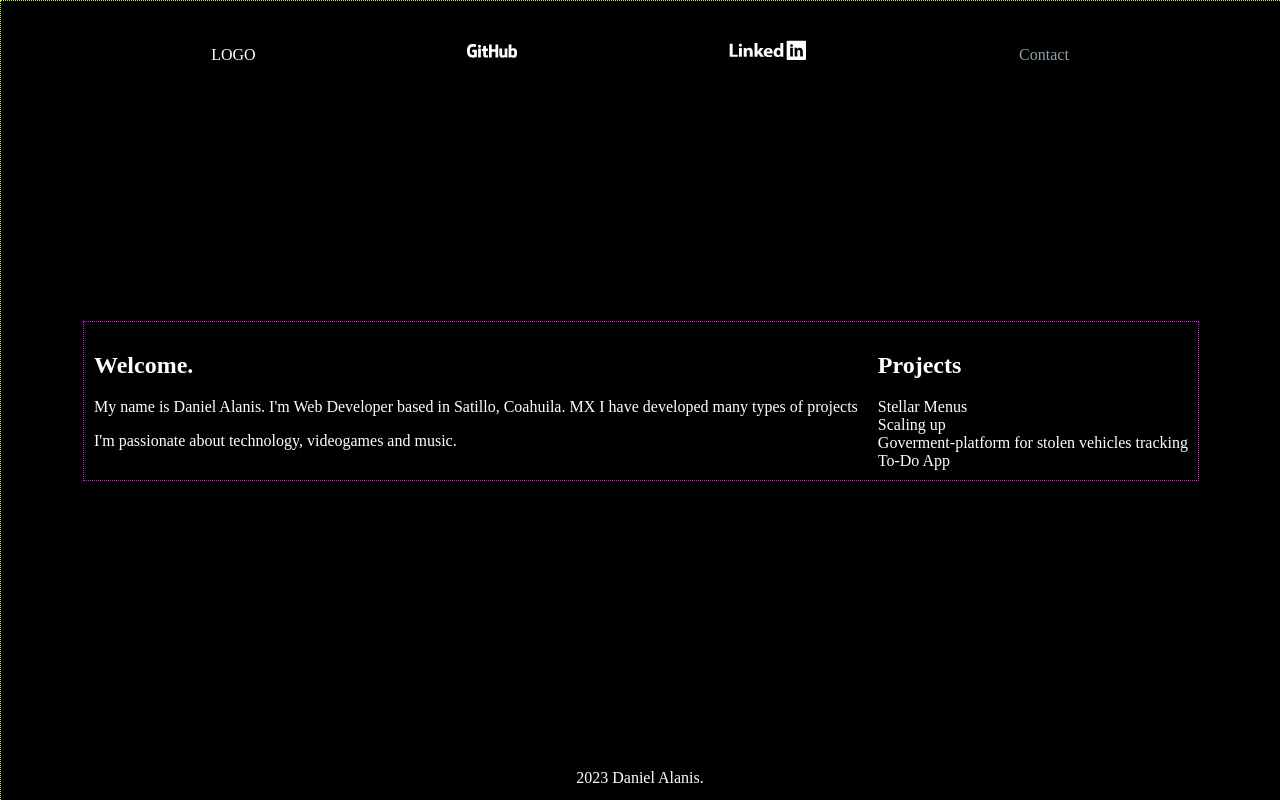
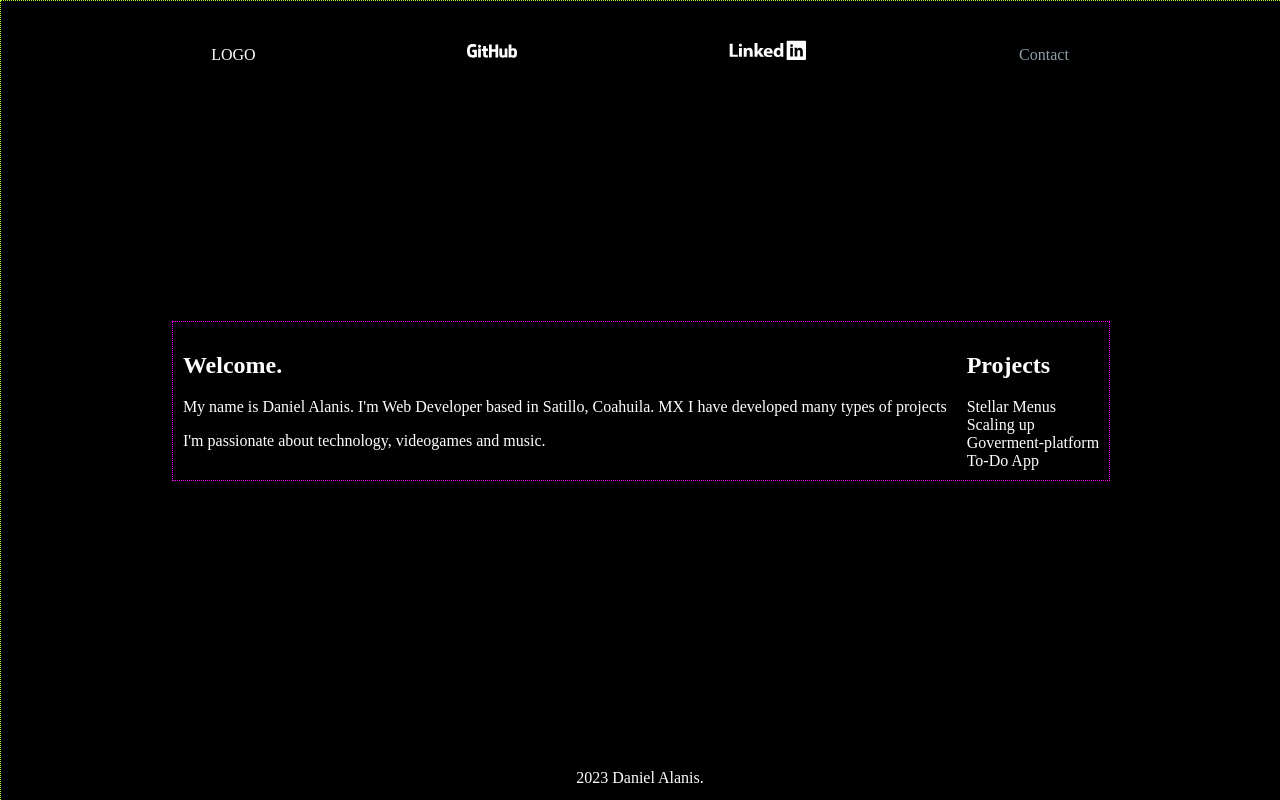
Before and after one commit to d4lanis/portfolio, a React (Vite) app: page / in a window 1280 px wide. Built offline with nearby package versions, Linux system fonts and the light colour scheme.

Commit message:
change name project on list of projects>

```diff
--- a/src/App.tsx
+++ b/src/App.tsx
@@ -21,7 +21,7 @@ function App() {
           <ul>
             <li>Stellar Menus</li>
             <li>Scaling up</li>
-            <li>Goverment-platform for stolen vehicles tracking</li>
+            <li>Goverment-platform</li>
             <li>To-Do App</li>
           </ul>
         </section>
```
